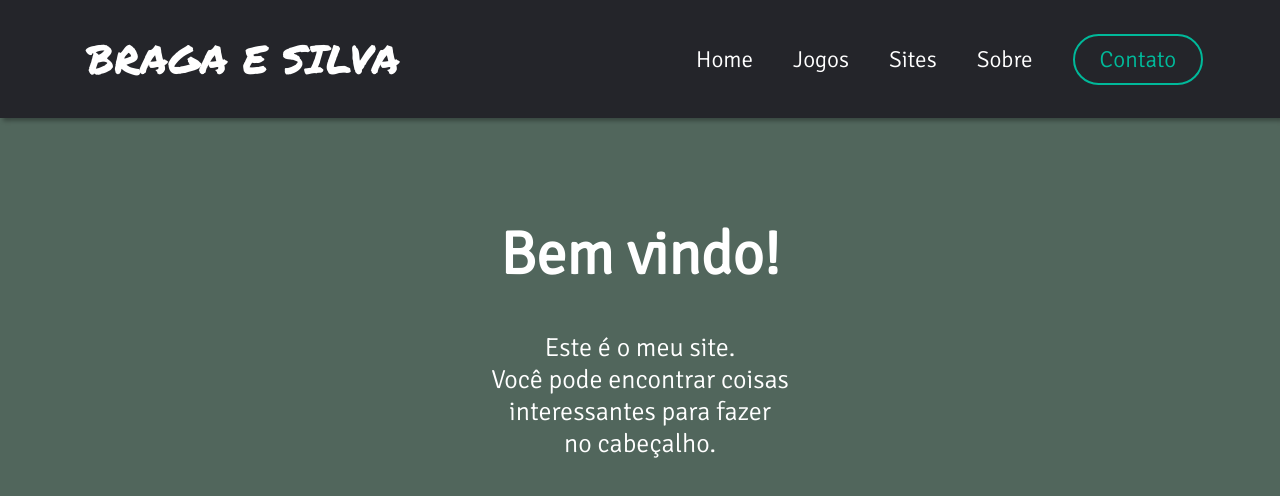
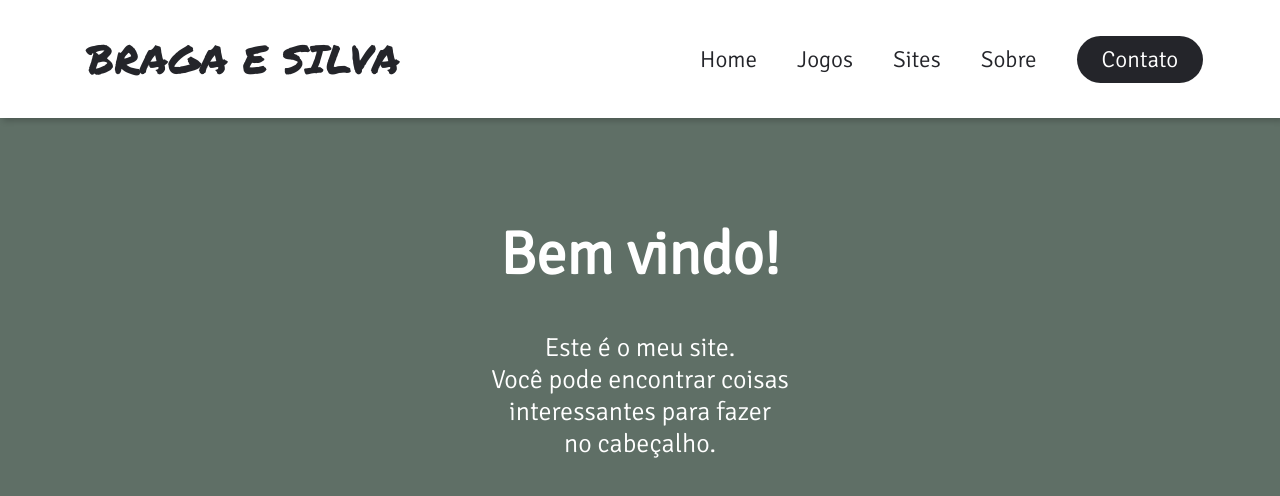
Before and after one commit to vbragaesilva/bragaesilva, a Next.js app: page / in a window 1280 px wide. Shown: the top 496 px of the page. Built offline with nearby package versions, Linux system fonts and the light colour scheme.

Commit message:
mudança estilo

```diff
--- a/styles/globals.css
+++ b/styles/globals.css
@@ -10,16 +10,16 @@
 }
 
 a, li, header, ul{
-	background-color: #24252A;
+	background-color: white;
 }
 
 
 a, li, button {
   text-decoration: none;
 	font-family: 'Signika', sans-serif;
-	font-weight: 350;
+	font-weight: 500;
 	font-size: 23px;
-	color: white;
+	color: #24252A;
 }
 
 
@@ -27,8 +27,8 @@ a, li, button {
 .tit{
 	font-family: 'Permanent Marker', cursive;
 	margin: 10px;
-	color: #fff;
-	font-weight: 100;
+	color: #24252A;
+	font-weight: 400;
 	cursor: pointer;
 	font-size: 40px;
 	margin-right: auto;
@@ -39,7 +39,7 @@ header{
 	justify-content: flex-end;
 	align-items: center;
 	padding: 20px 6%;
-	box-shadow: 3px 3px 4px rgba(0, 0, 0, 0.3);
+	box-shadow: 3px 3px 6px rgba(0, 0, 0, 0.2);
 }
 
 
@@ -55,7 +55,7 @@ header{
 
 .as{
 		transition: 0.3s ease 0s;
-		color: white;
+		color: #24252A;
 }
 
 .as:hover{
@@ -65,9 +65,12 @@ header{
 button{
 	margin-left: 20px;
 	padding: 9px 25px;
-	background: none;
-	border:2px solid rgb(0, 185, 154);
-	color: rgb(0, 185, 154);
+    background-color: #24252A;
+    border: none;
+    color: white;
+    /* background: none;
+    border:2px solid rgb(0, 185, 154);
+	color: rgb(0, 185, 154); */
 	border-radius: 50px;
 	cursor: pointer;
 	transition: 0.3s ease 0s;
@@ -76,11 +79,11 @@ button{
 
 button:hover{
 	background-color: rgb(0, 185, 154);
-	color: #fff;
 }
 
 body{
-	background-color: rgb(81, 102, 92);
+    /* background-color: rgb(81, 102, 92); */
+    background-color: #5f6f66;
 	color: white;
 	font-family: 'Signika', sans-serif;
 }
```
Also changed, not shown: 1 other file (tests, documents, lock files or other folders).
